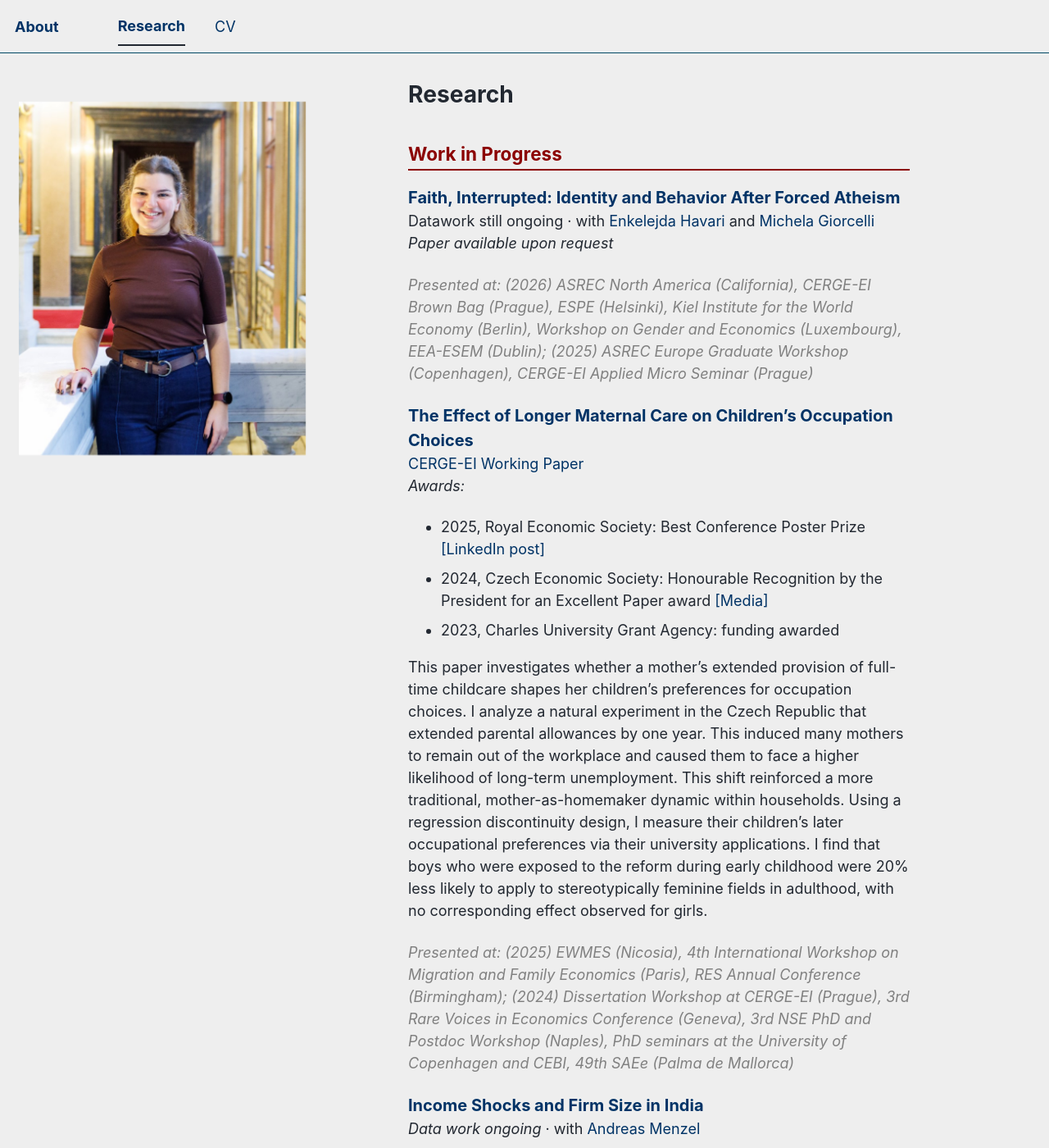
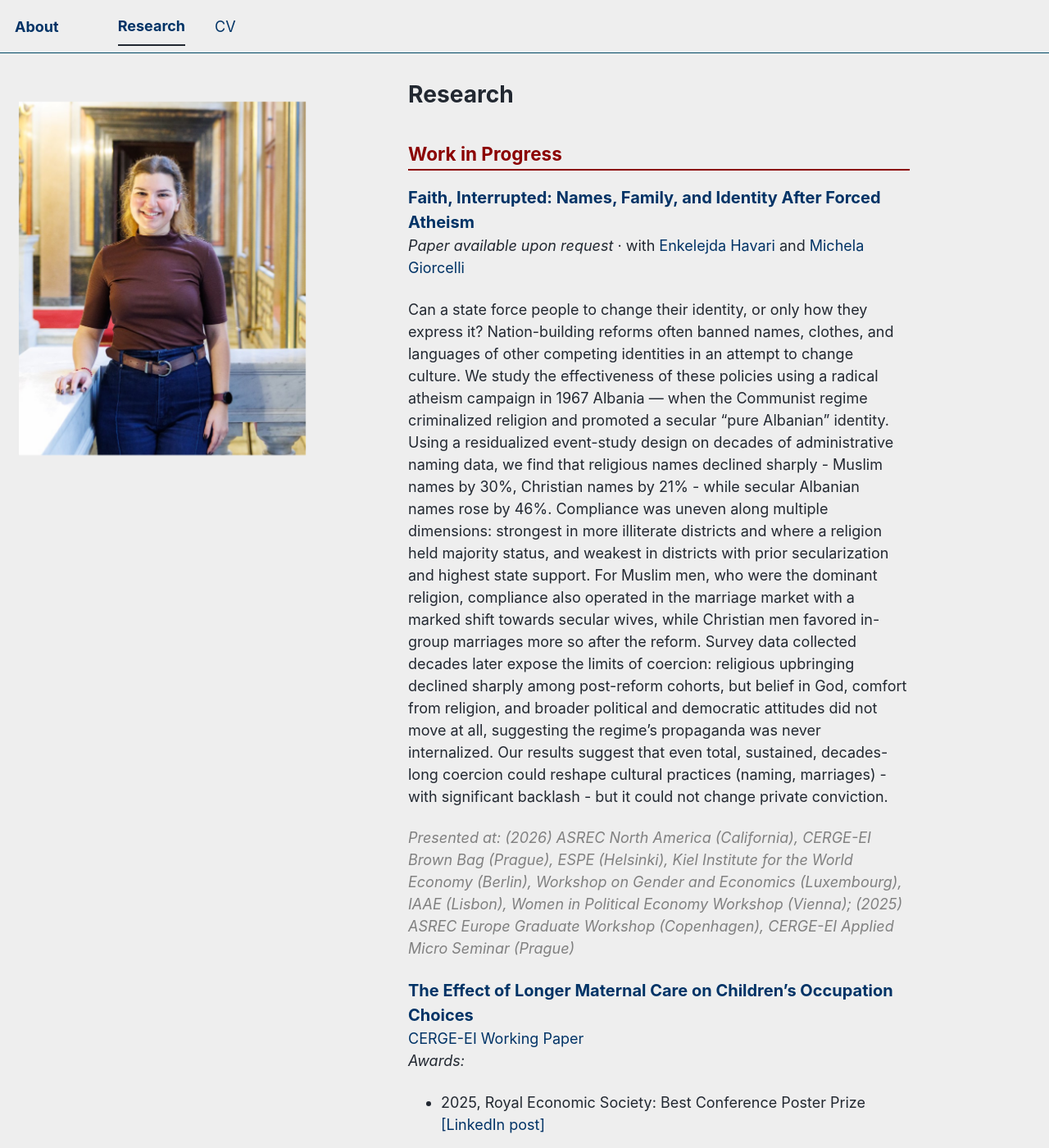
Before and after one commit to sofianasinani/sofianasinani.github.io, a Jekyll site: the page built from _publications/publications.md, in a window 1280 px wide and 1400 px high. Shown: the whole window at 82% size. Built offline with Jekyll 4.4.1, drawn with Linux system fonts in a browser that asks for light colours; a script bundle is joined from its source files by our own code; library files that are not in the unit come from our copies; some of the changed text lies outside the part shown.

Commit message:
Revise publication details and paper availability
Updated titles and descriptions for ongoing research papers, including changes to the paper availability status and additional context on the research findings.

```diff
--- a/_publications/publications.md
+++ b/_publications/publications.md
@@ -7,13 +7,15 @@ author_profile: true
 
 <h2 style="color: #8B0000; border-bottom: 2px solid #8B0000; padding-bottom: 5px;">Work in Progress</h2>
 
-<span style="color: #003366; font-weight: bold; font-size: 20px;">Faith, Interrupted: Identity and Behavior After Forced Atheism</span>
+<span style="color: #003366; font-weight: bold; font-size: 20px;">Faith, Interrupted: Names, Family, and Identity After Forced Atheism</span>
 <br>
-Datawork still ongoing · with [Enkelejda Havari](https://sites.google.com/site/enkehavari/) and [Michela Giorcelli](http://www.giorcellimichela.com/)
+*Paper available upon request* · with [Enkelejda Havari](https://sites.google.com/site/enkehavari/) and [Michela Giorcelli](http://www.giorcellimichela.com/)
 <br>
-*Paper available upon request*
 
-<p><em><span style="color: grey;">Presented at: (2026) ASREC North America (California), CERGE-EI Brown Bag (Prague), ESPE (Helsinki), Kiel Institute for the World Economy (Berlin), Workshop on Gender and Economics (Luxembourg), EEA-ESEM (Dublin); (2025) ASREC Europe Graduate Workshop (Copenhagen), CERGE-EI Applied Micro Seminar (Prague)</span></em></p>
+Can a state force people to change their identity, or only how they express it? Nation-building reforms often banned names, clothes, and languages of other competing identities in an attempt to change culture. We study the effectiveness of these policies using a radical atheism campaign in 1967 Albania — when the Communist regime criminalized religion and promoted a secular "pure Albanian" identity. Using a residualized event-study design on decades of administrative naming data, we find that religious names declined sharply - Muslim names by 30%, Christian names by 21% - while secular Albanian names rose by 46%. Compliance was uneven along multiple dimensions: strongest in more illiterate districts and where a religion held majority status, and weakest in districts with prior secularization and highest state support. For Muslim men, who were the dominant religion, compliance also operated in the marriage market with a marked shift towards secular wives, while Christian men favored in-group marriages more so after the reform. Survey data collected decades later expose the limits of coercion: religious upbringing declined sharply among post-reform cohorts, but belief in God, comfort from religion, and broader political and democratic attitudes did not move at all, suggesting the regime’s propaganda was never internalized. Our results suggest that even total, sustained, decades-long coercion could
+reshape cultural practices (naming, marriages) - with significant backlash - but it could not change private conviction.
+
+<p><em><span style="color: grey;">Presented at: (2026) ASREC North America (California), CERGE-EI Brown Bag (Prague), ESPE (Helsinki), Kiel Institute for the World Economy (Berlin), Workshop on Gender and Economics (Luxembourg), IAAE (Lisbon), Women in Political Economy Workshop (Vienna); (2025) ASREC Europe Graduate Workshop (Copenhagen), CERGE-EI Applied Micro Seminar (Prague)</span></em></p>
 
 <div style="margin-top: 15px;"></div>
 
@@ -33,9 +35,9 @@ This paper investigates whether a mother's extended provision of full-time child
 <div style="margin-top: 15px;"></div>
 <span style="color: #003366; font-weight: bold; font-size: 20px;">Income Shocks and Firm Size in India</span>
 <br>
-*Data work ongoing* · with [Andreas Menzel](https://sites.google.com/view/andreasmenzel/home)
+*Paper available upon request* · with [Andreas Menzel](https://sites.google.com/view/andreasmenzel/home)
 
-This paper examines whether medium-run demand shocks lead to sustained changes in firm size. We exploit exogenous fluctuations in agricultural output driven by rainfall variation to identify demand shocks to local village economies. Combining firm and household survey data with geographically detailed crop production, we show that favorable rainfall periods generate positive demand shocks that increase firm size, raise household consumption, and improve local economic outcomes.
+Small firm size is a defining feature of low-income economies, and existing explanations — credit constraints, human capital, market access — leave much of the gap unexplained. We test whether positive local demand shocks drive firm growth, using the universe of Indian firms from the Economic Census (1998–2013) linked to village-level harvest shocks constructed from rainfall-predicted crop yields and soil-suitability data. Sustained positive harvest shocks significantly increase average firm size, driven by hired male employment, with no effect on the number of firms. Household survey data show these shocks first raise consumption, and firm growth is concentrated in sectors matching that increased consumption, with effects strongest in credit-intensive sectors — consistent with income shocks relaxing financing constraints on firm growth. The results offer novel, large-scale causal evidence that demand, not only supply-side frictions, shapes firm size in developing economies.
 
 <h2 style="color: #8B0000; border-bottom: 2px solid #8B0000; padding-bottom: 5px;">Published</h2>
 
```
